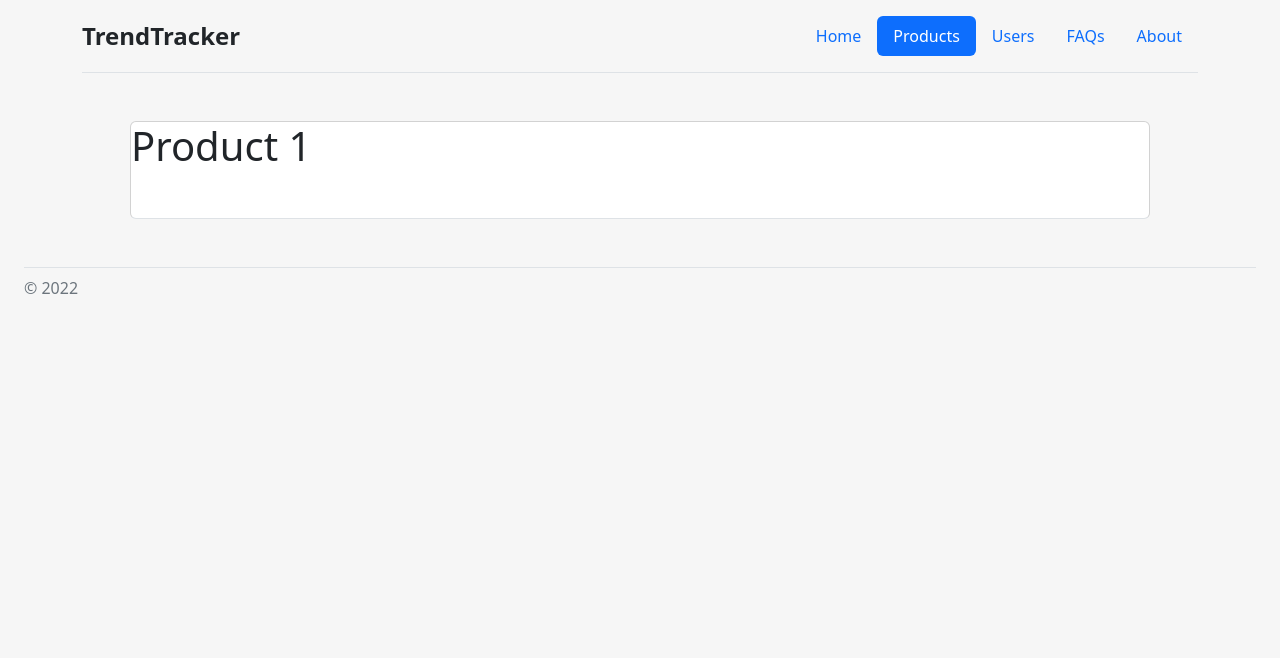
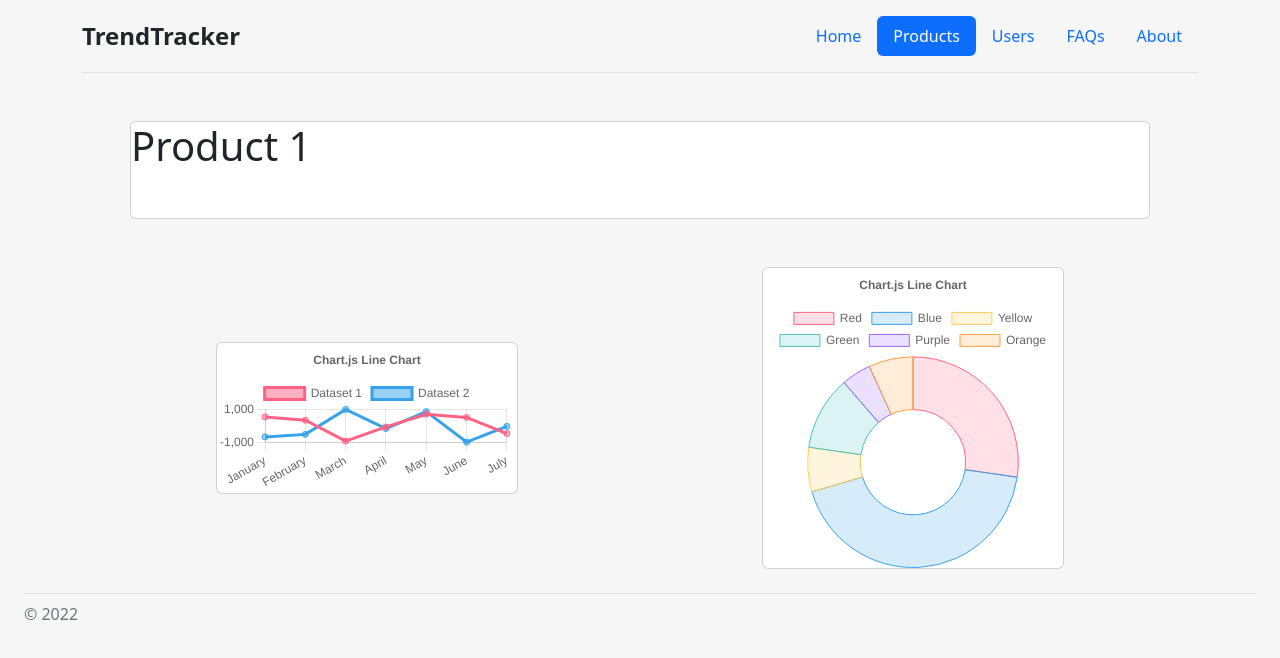
Before and after one commit to reannu123/TrendTracker-frontend, a React (Create React App) app: page /products/1 in a window 1280 px wide. Shown: the top 658 px of the page. Built offline with nearby package versions, Linux system fonts and the light colour scheme.

Commit message:
Added simple graphs for each product and user

```diff
--- a/package.json
+++ b/package.json
@@ -8,8 +8,10 @@
     "@testing-library/user-event": "^13.5.0",
     "axios": "^0.27.2",
     "bootstrap": "^5.2.1",
+    "chart.js": "^4.0.1",
     "react": "^18.2.0",
     "react-bootstrap": "^2.5.0",
+    "react-chartjs-2": "^5.0.1",
     "react-dom": "^18.2.0",
     "react-router-dom": "^6.3.0",
     "react-scripts": "5.0.1",
@@ -38,5 +40,8 @@
       "last 1 firefox version",
       "last 1 safari version"
     ]
+  },
+  "devDependencies": {
+    "@faker-js/faker": "^7.6.0"
   }
 }
--- /dev/null
+++ b/src/components/Charts.js
@@ -0,0 +1,66 @@
+import React from "react";
+import {
+  Chart as ChartJS,
+  CategoryScale,
+  LinearScale,
+  PointElement,
+  LineElement,
+  Title,
+  ArcElement,
+  Tooltip,
+  Legend,
+} from "chart.js";
+import { Line, Doughnut } from "react-chartjs-2";
+import { faker } from "@faker-js/faker";
+
+ChartJS.register(
+  CategoryScale,
+  LinearScale,
+  PointElement,
+  LineElement,
+  ArcElement,
+  Title,
+  Tooltip,
+  Legend
+);
+
+export const options = {
+  responsive: true,
+  plugins: {
+    legend: {
+      position: "top",
+    },
+    title: {
+      display: true,
+      text: "Chart.js Line Chart",
+    },
+  },
+};
+
+const labels = ["January", "February", "March", "April", "May", "June", "July"];
+
+export const data = {
+  labels,
+  datasets: [
+    {
+      label: "Dataset 1",
+      data: labels.map(() => faker.datatype.number({ min: -1000, max: 1000 })),
+      borderColor: "rgb(255, 99, 132)",
+      backgroundColor: "rgba(255, 99, 132, 0.5)",
+    },
+    {
+      label: "Dataset 2",
+      data: labels.map(() => faker.datatype.number({ min: -1000, max: 1000 })),
+      borderColor: "rgb(53, 162, 235)",
+      backgroundColor: "rgba(53, 162, 235, 0.5)",
+    },
+  ],
+};
+
+export function LineChart(props) {
+  return <Line options={options} data={props.data} />;
+}
+
+export function DoughnutChart(props) {
+  return <Doughnut options={options} data={props.data} />;
+}
--- a/src/pages/Product.js
+++ b/src/pages/Product.js
@@ -1,11 +1,78 @@
 import React from "react";
 import { useParams } from "react-router-dom";
+import { LineChart, DoughnutChart } from "../components/Charts";
+import { faker } from "@faker-js/faker";
 
 function Product() {
   const { id } = useParams();
+  const doughnutData = {
+    labels: ["Red", "Blue", "Yellow", "Green", "Purple", "Orange"],
+    datasets: [
+      {
+        label: "# of Votes",
+        data: [12, 19, 3, 5, 2, 3],
+        backgroundColor: [
+          "rgba(255, 99, 132, 0.2)",
+          "rgba(54, 162, 235, 0.2)",
+          "rgba(255, 206, 86, 0.2)",
+          "rgba(75, 192, 192, 0.2)",
+          "rgba(153, 102, 255, 0.2)",
+          "rgba(255, 159, 64, 0.2)",
+        ],
+        borderColor: [
+          "rgba(255, 99, 132, 1)",
+          "rgba(54, 162, 235, 1)",
+          "rgba(255, 206, 86, 1)",
+          "rgba(75, 192, 192, 1)",
+          "rgba(153, 102, 255, 1)",
+          "rgba(255, 159, 64, 1)",
+        ],
+        borderWidth: 1,
+      },
+    ],
+  };
+  const labels = [
+    "January",
+    "February",
+    "March",
+    "April",
+    "May",
+    "June",
+    "July",
+  ];
+  const lineData = {
+    labels: labels,
+    datasets: [
+      {
+        label: "Dataset 1",
+        data: labels.map(() =>
+          faker.datatype.number({ min: -1000, max: 1000 })
+        ),
+        borderColor: "rgb(255, 99, 132)",
+        backgroundColor: "rgba(255, 99, 132, 0.5)",
+      },
+      {
+        label: "Dataset 2",
+        data: labels.map(() =>
+          faker.datatype.number({ min: -1000, max: 1000 })
+        ),
+        borderColor: "rgb(53, 162, 235)",
+        backgroundColor: "rgba(53, 162, 235, 0.5)",
+      },
+    ],
+  };
+
   return (
-    <div className="container">
-      <h1 className="card m-5 pb-5 border-bottom">Product {id}</h1>
+    <div className="container ">
+      <h1 className="card m-5 pb-5">Product {id}</h1>
+      <div className="container d-flex justify-content-around m-auto align-items-center">
+        <div className="card ">
+          <LineChart data={lineData} />
+        </div>
+        <div className="card">
+          <DoughnutChart data={doughnutData} />
+        </div>
+      </div>
     </div>
   );
 }
--- a/src/pages/User.js
+++ b/src/pages/User.js
@@ -1,11 +1,78 @@
 import React from "react";
 import { useParams } from "react-router-dom";
+import { LineChart, DoughnutChart } from "../components/Charts";
+import { faker } from "@faker-js/faker";
 
 function User() {
   const { id } = useParams();
+  const doughnutData = {
+    labels: ["Red", "Blue", "Yellow", "Green", "Purple", "Orange"],
+    datasets: [
+      {
+        label: "# of Votes",
+        data: [12, 19, 3, 5, 2, 3],
+        backgroundColor: [
+          "rgba(255, 99, 132, 0.2)",
+          "rgba(54, 162, 235, 0.2)",
+          "rgba(255, 206, 86, 0.2)",
+          "rgba(75, 192, 192, 0.2)",
+          "rgba(153, 102, 255, 0.2)",
+          "rgba(255, 159, 64, 0.2)",
+        ],
+        borderColor: [
+          "rgba(255, 99, 132, 1)",
+          "rgba(54, 162, 235, 1)",
+          "rgba(255, 206, 86, 1)",
+          "rgba(75, 192, 192, 1)",
+          "rgba(153, 102, 255, 1)",
+          "rgba(255, 159, 64, 1)",
+        ],
+        borderWidth: 1,
+      },
+    ],
+  };
+  const labels = [
+    "January",
+    "February",
+    "March",
+    "April",
+    "May",
+    "June",
+    "July",
+  ];
+  const lineData = {
+    labels: labels,
+    datasets: [
+      {
+        label: "Dataset 1",
+        data: labels.map(() =>
+          faker.datatype.number({ min: -1000, max: 1000 })
+        ),
+        borderColor: "rgb(255, 99, 132)",
+        backgroundColor: "rgba(255, 99, 132, 0.5)",
+      },
+      {
+        label: "Dataset 2",
+        data: labels.map(() =>
+          faker.datatype.number({ min: -1000, max: 1000 })
+        ),
+        borderColor: "rgb(53, 162, 235)",
+        backgroundColor: "rgba(53, 162, 235, 0.5)",
+      },
+    ],
+  };
+
   return (
-    <div className="container">
-      <h1 className="m-5 pb-5 card border-bottom">User {id}</h1>
+    <div className="container ">
+      <h1 className="card m-5 pb-5">User {id}</h1>
+      <div className="container d-flex justify-content-around m-auto align-items-center">
+        <div className="card ">
+          <LineChart data={lineData} />
+        </div>
+        <div className="card">
+          <DoughnutChart data={doughnutData} />
+        </div>
+      </div>
     </div>
   );
 }
```
Also changed, not shown: 1 other file (tests, documents, lock files or other folders).
